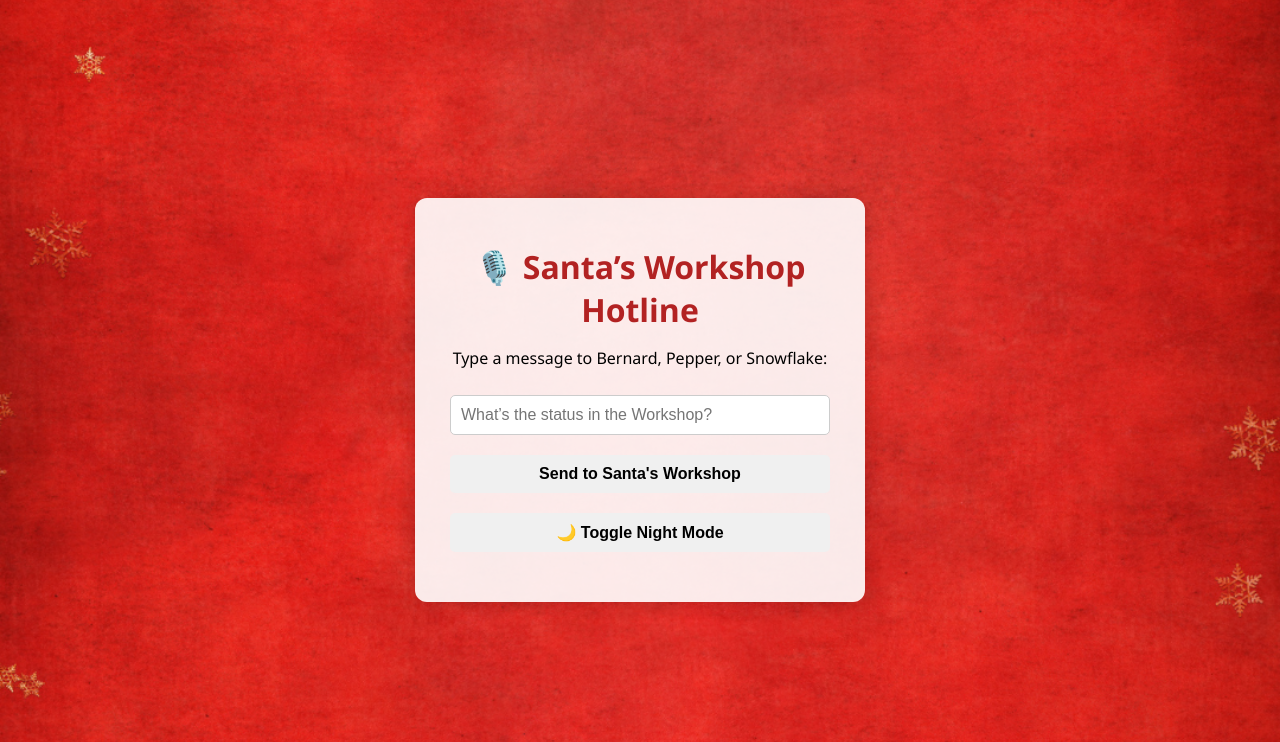
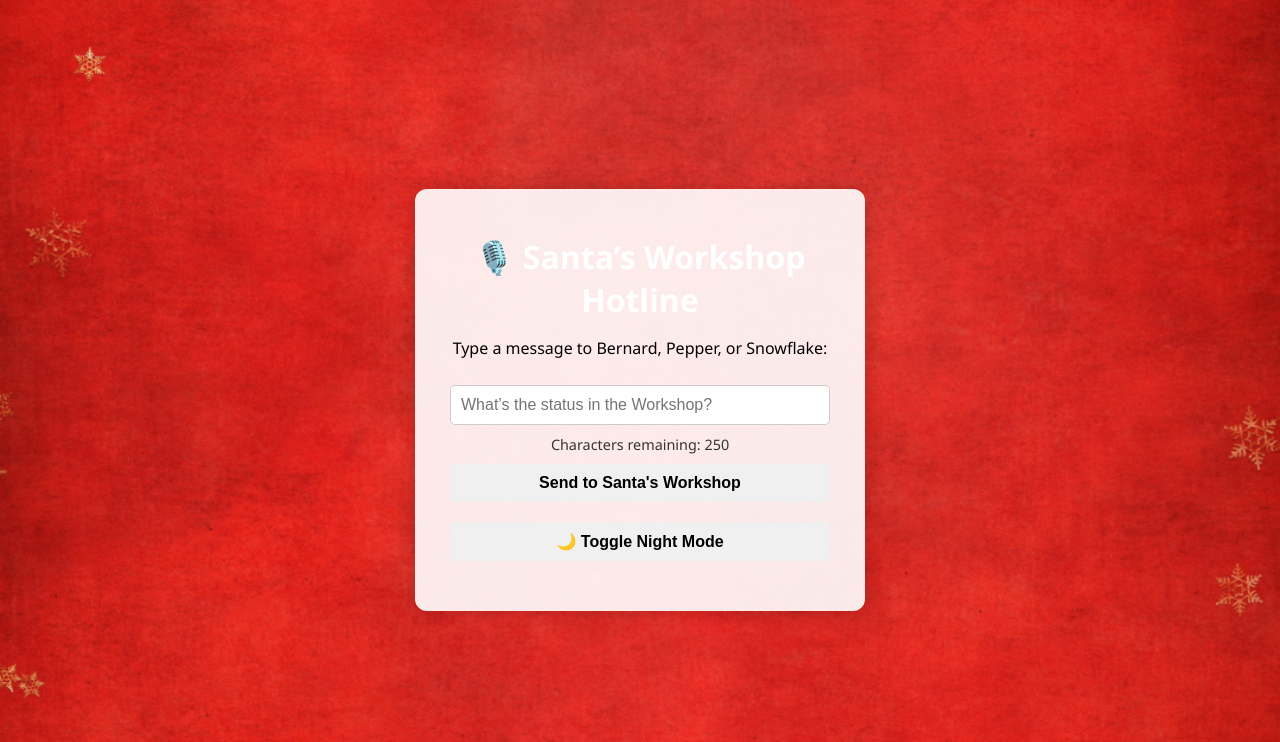
Before and after one commit to redsleigh/bernard-voice, a Flask app: page / in a window 1280 px wide. Shown: the top 742 px of the page. Run offline with Flask 3, Linux system fonts and the light colour scheme.

Commit message:
v4.3.2 - Added character limit and updated title color for visibility in night mode

```diff
--- a/templates/index.html
+++ b/templates/index.html
@@ -1,5 +1,4 @@
-<!-- Version: v4.2.1_hotline | Date: 06/28/2025 | Title updated to "Santa’s Workshop Hotline" -->
-
+<!-- Version: v4.3.2 | Date: 06/28/2025 | Added character limit + white title -->
 <!DOCTYPE html>
 <html lang="en">
 <head>
@@ -59,13 +58,22 @@
     }
 
     h1 {
-      color: #b22222;
+      color: #ffffff;
       margin-bottom: 10px;
     }
 
     #response {
       margin-top: 15px;
       font-style: italic;
+    }
+
+    #charCount {
+      font-size: 0.9em;
+      color: #333;
+    }
+
+    .over-limit {
+      color: red;
     }
 
     @media (max-width: 500px) {
@@ -81,18 +89,38 @@
     <h1>🎙️ Santa’s Workshop Hotline</h1>
     <p>Type a message to Bernard, Pepper, or Snowflake:</p>
 
-    <input type="text" id="userInput" placeholder="What’s the status in the Workshop?" />
-    <button onclick="sendMessage()">Send to Santa's Workshop</button>
+    <input type="text" id="userInput" placeholder="What’s the status in the Workshop?" oninput="updateCharCount()" />
+    <div id="charCount">Characters remaining: 250</div>
+    <button id="sendBtn" onclick="sendMessage()">Send to Santa's Workshop</button>
     <button onclick="toggleDarkMode()">🌙 Toggle Night Mode</button>
 
     <div id="response"></div>
   </div>
 
   <script>
+    const maxChars = 250;
+
+    function updateCharCount() {
+      const input = document.getElementById("userInput");
+      const charCount = document.getElementById("charCount");
+      const sendBtn = document.getElementById("sendBtn");
+
+      const remaining = maxChars - input.value.length;
+      charCount.textContent = "Characters remaining: " + remaining;
+
+      if (remaining < 0) {
+        charCount.classList.add("over-limit");
+        sendBtn.disabled = true;
+      } else {
+        charCount.classList.remove("over-limit");
+        sendBtn.disabled = false;
+      }
+    }
+
     async function sendMessage() {
       const input = document.getElementById("userInput");
       const text = input.value.trim();
-      if (!text) return;
+      if (!text || text.length > maxChars) return;
 
       const responseDiv = document.getElementById("response");
       responseDiv.textContent = "🎧 Bernard is speaking...";
@@ -113,7 +141,8 @@
         const audio = new Audio(result.audio_url);
         audio.play();
 
-        input.value = ""; // clear the input box
+        input.value = ""; // clear input
+        updateCharCount(); // reset counter
       } catch (err) {
         console.error(err);
         responseDiv.textContent = "❌ Something went wrong.";
@@ -123,6 +152,9 @@
     function toggleDarkMode() {
       document.getElementById("app").classList.toggle("dark-mode");
     }
+
+    // Initialize on load
+    updateCharCount();
   </script>
 </body>
 </html>
```
